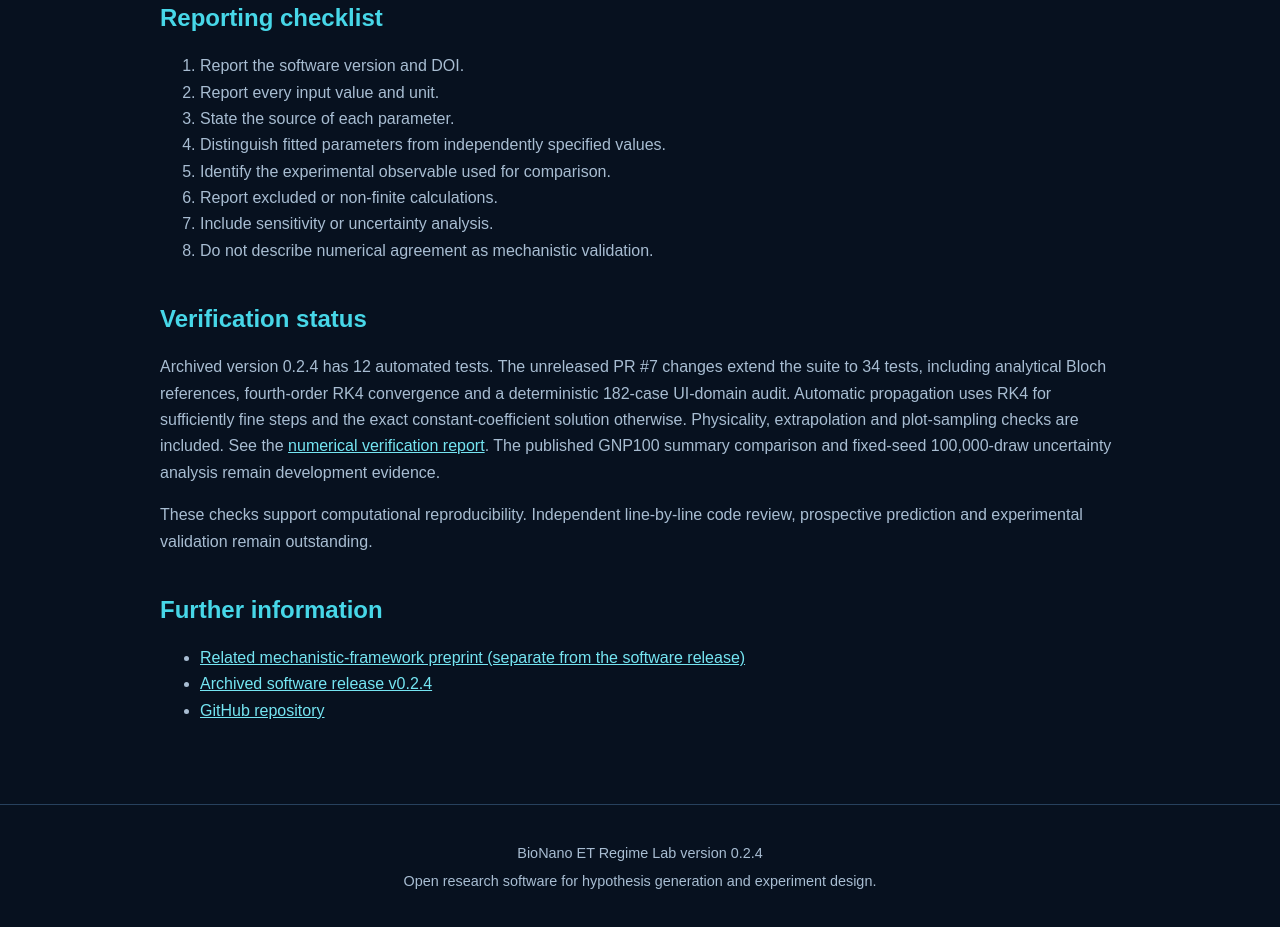
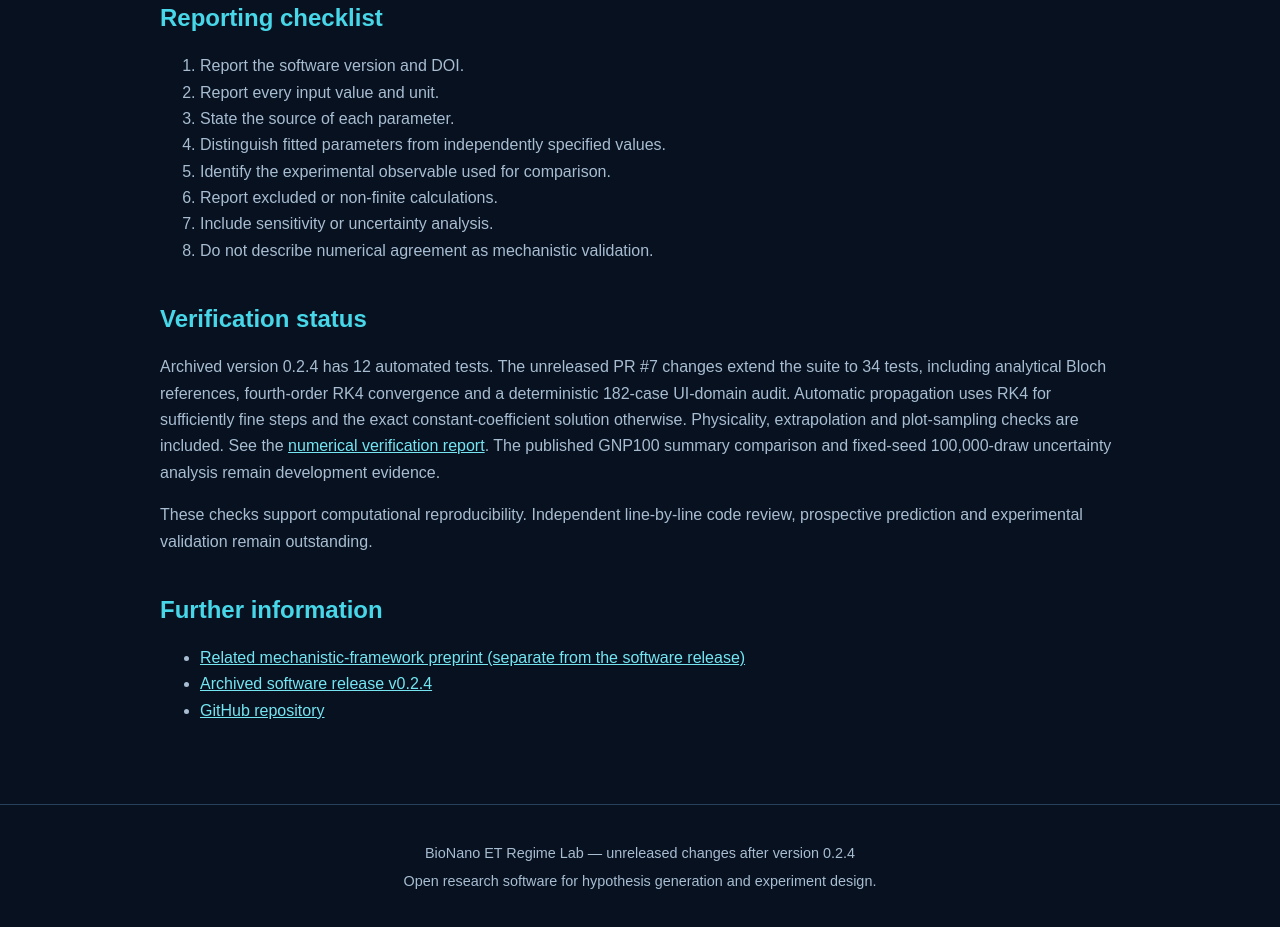
Before and after one commit to frankierawson-design/-bionano-et-regime-lab, a website: page guide.html in a window 1280 px wide. Shown: the part 3540-4467 px from the top of the page. Drawn offline with Linux system fonts and the light colour scheme.

Commit message:
Clarify current source is unreleased in repository and guide headings

```diff
--- a/guide.html
+++ b/guide.html
@@ -625,7 +625,7 @@
 </main>
 
 <footer>
-  <p>BioNano ET Regime Lab version 0.2.4</p>
+  <p>BioNano ET Regime Lab — unreleased changes after version 0.2.4</p>
   <p>Open research software for hypothesis generation and experiment design.</p>
 </footer>
 </body>
```
Also changed, not shown: README.md.
